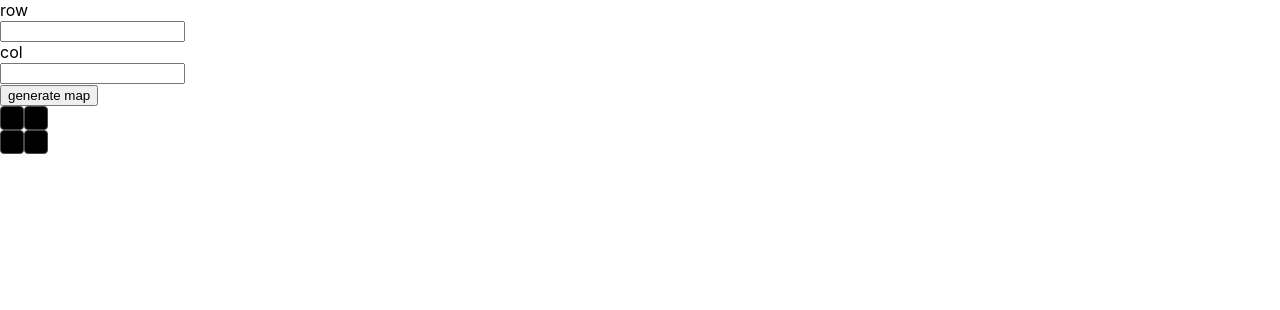
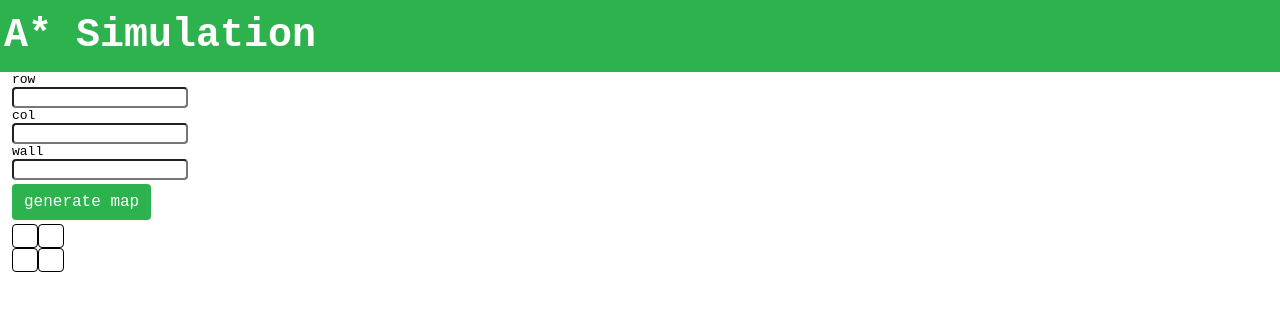
Before and after one commit to asyamirsyad/AstarSimulation, a React (Create React App) app: page / in a window 1280 px wide. Shown: the top 310 px of the page. Built offline with nearby package versions, Linux system fonts and the light colour scheme.

Commit message:
update style

```diff
--- a/package.json
+++ b/package.json
@@ -8,10 +8,12 @@
     "@testing-library/user-event": "^13.5.0",
     "bootstrap": "^5.3.1",
     "clsx": "^2.0.0",
+    "node-sass": "^7.0.3",
     "react": "^18.2.0",
     "react-bootstrap": "^2.8.0",
     "react-dom": "^18.2.0",
     "react-scripts": "5.0.1",
+    "sass": "^1.66.1",
     "web-vitals": "^2.1.4"
   },
   "scripts": {
--- a/src/App.js
+++ b/src/App.js
@@ -2,6 +2,8 @@ import { useEffect, useState } from "react";
 import Grid from "./components/Grid";
 import Input from "./components/Input";
 import Button from "./components/Button";
+import { Container, Row } from "react-bootstrap";
+import Navbar from "./components/NavBar";
 
 function App() {
   const [row, setRow] = useState(3);
@@ -9,6 +11,7 @@ function App() {
   const [trig, setTrig] = useState({});
   const [deactivated, setDeactivated] = useState(false);
   const [wall, setWall] = useState([]);
+  const [wallQty, setWallQty] = useState();
 
   useEffect(() => {
     if (deactivated) {
@@ -22,7 +25,7 @@ function App() {
 
   const generateMap = () => {
     setDeactivated(true);
-    setTrig({ row, col });
+    setTrig({ row, col, wallQty });
   };
 
   useEffect(() => {
@@ -30,14 +33,22 @@ function App() {
   }, [wall]);
 
   return (
-    <div className="col">
+    <>
+      <Navbar title={"A* Simulation"} />
+      <Container fluid>
         <Input label={"row"} onChange={(e) => handleInputChange(e, setRow)} />
         <Input label={"col"} onChange={(e) => handleInputChange(e, setCol)} />
-      <Button onClick={generateMap}>generate map</Button>
+        <Input
+          label={"wall"}
+          onChange={(e) => handleInputChange(e, setWallQty)}
+        />
+        <Button onClick={generateMap} style={{ marginBlock: 4 }}>
+          generate map
+        </Button>
         <Grid
           col={trig.col}
           row={trig.row}
-        numActive={5}
+          numActive={trig.wallQty}
           deactivatePositions={deactivated}
           onChangeValue={(data, gridI) => {
             console.log(data, gridI);
@@ -46,7 +57,8 @@ function App() {
             setWall(position);
           }}
         />
-    </div>
+      </Container>
+    </>
   );
 }
 
--- a/src/components/BlockButton/style.module.scss
+++ b/src/components/BlockButton/style.module.scss
@@ -1,31 +1,30 @@
-.btnBlock{
+.btnBlock {
   height: 24px;
   width: 24px;
-    border-radius: 4px;
-    border: 1px solid rgb(73, 73, 73);
-    &:active{
-        background-color: red;
-    }
-    &:disabled{
-        background-color: rgb(148, 148, 148);
+  border-radius: 4px !important;
+  border: 1px solid rgb(0, 0, 0) !important;
+  background-color: rgb(255, 255, 255) !important;
+  &:disabled {
+    background-color: rgb(21, 20, 20);
   }
 }
 
-.btnWall{
+.btnWall {
   height: 24px;
   width: 24px;
-    border-radius: 4px;
-    border: 1px solid rgb(73, 73, 73);
-    &:disabled{
+  border-radius: 4px !important;
+  border: 1px solid rgb(0, 0, 0) !important;
+  background-color: rgb(0, 0, 0) !important;
+  &:disabled {
     background-color: rgb(0, 0, 0);
   }
 }
 
-.btnActived{
+.btnActived {
   height: 24px;
   width: 24px;
-    border-radius: 4px;
-    border: 1px solid rgb(73, 73, 73);
-    background-color: red;
-
+  border-radius: 4px !important;
+  border: 1px solid #2cb34d !important;
+  background-color: rgb(255, 255, 255) !important;
+  background-color: #2cb34d !important;
 }
--- a/src/components/Button/index.js
+++ b/src/components/Button/index.js
@@ -1,7 +1,12 @@
 import React from "react";
 import ButtonBootstrap from "react-bootstrap/Button";
+import "./style.scss";
 
-const Button = ({ children, ...props }) => {
-  return <ButtonBootstrap {...props}>{children}</ButtonBootstrap>;
+const Button = ({ className, variant, children, ...props }) => {
+  return (
+    <ButtonBootstrap variant={variant} className={className} {...props}>
+      {children}
+    </ButtonBootstrap>
+  );
 };
 export default Button;
--- /dev/null
+++ b/src/components/Button/style.scss
@@ -0,0 +1,4 @@
+.btn {
+  border-radius: 4px !important;
+  font-family: 'Courier New', Courier, monospace !important;
+}
--- a/src/components/Grid/index.js
+++ b/src/components/Grid/index.js
@@ -65,6 +65,7 @@ const Grid = ({
                 <BlockButton
                   type={isWall ? "wall" : "path"}
                   key={`${position.row}-${position.col}`}
+                  id={position.row / position.col}
                   activated={isActivated}
                   deactivated={deactivatePositions}
                   onChangeValue={(data) => onChangeValue(data, position)}
--- a/src/components/Input/index.js
+++ b/src/components/Input/index.js
@@ -1,15 +1,16 @@
 import React from "react";
 import { Form, InputGroup } from "react-bootstrap";
 
-const Input = ({ id, disabled, onChange, label, ...props }) => {
+const Input = ({  id, disabled, onChange, label, ...props }) => {
   return (
-    <Form.Group>
+    <Form.Group style={{ fontFamily: "monospace" }}>
       {label && <Form.Label htmlFor={id}>{label}</Form.Label>}
       <InputGroup>
         <Form.Control
           id={id}
           onChange={onChange}
           disabled={disabled}
+          style={{ borderRadius: 4 }}
           {...props}
         />
       </InputGroup>
--- /dev/null
+++ b/src/components/NavBar/index.js
@@ -0,0 +1,15 @@
+import React from "react";
+import { Navbar as NavbarReact } from "react-bootstrap";
+import "./style.scss";
+
+const Navbar = ({ title }) => {
+  return (
+    <>
+      <NavbarReact className="navbar-top">
+        <h1 style={{ fontWeight: 700, margin: 4 }}>{title}</h1>
+      </NavbarReact>
+    </>
+  );
+};
+
+export default Navbar;
--- /dev/null
+++ b/src/components/NavBar/style.scss
@@ -0,0 +1,11 @@
+.navbar-top {
+  background-color: #2cb34d;
+  padding-top: 10px;
+  position: absolute;
+  font-family: 'Courier New', Courier, monospace;
+  z-index: 1030;
+  right: 0;
+  left: 0;
+  color: white;
+
+}
--- a/src/styles/index.scss
+++ b/src/styles/index.scss
@@ -1,3 +1,44 @@
+$primary: #2cb34d;
+$accent: #039dcc;
+$white: #fff;
+// $accent: #4baff0;
+$primary-light: lighten($primary, 20);
+$secondary: #6a7b76;
+// semantic
+$success: #13ce66;
+$info: #2d8eff;
+$warning: #ffc107;
+$danger: #ff4949;
+
+$font-size-root: 14px;
+
+$theme-colors: (
+  'primary': $primary,
+  'accent': $accent,
+  'white': $white,
+  'secondary': $secondary,
+  'primary-light': $primary-light,
+
+  'success': $success,
+  'info': $info,
+  'warning': $warning,
+  'danger': $danger,
+);
+
+$min-contrast-ratio: 1.5 !default;
+
+$font-family-sans-serif: 'Poppins', -apple-system, BlinkMacSystemFont,
+  'Segoe UI', Roboto, 'Helvetica Neue', Arial, 'Noto Sans', 'Liberation Sans',
+  sans-serif, 'Apple Color Emoji', 'Segoe UI Emoji', 'Segoe UI Symbol',
+  'Noto Color Emoji';
+
+$container-max-widths: (
+  sm: 540px,
+  md: 720px,
+  lg: 960px,
+  xl: 1140px,
+);
+
 @import '~bootstrap/scss/mixins/banner';
 @include bsBanner('');
 
@@ -5,19 +46,19 @@
 // Configuration
 @import '~bootstrap/scss/functions';
 @import '~bootstrap/scss/variables';
-@import '~bootstrap/scss/maps';
+// @import '~bootstrap/scss/maps';
 @import '~bootstrap/scss/mixins';
-@import '~bootstrap/scss/utilities';
+// @import '~bootstrap/scss/utilities';
 
 // Layout & components
-@import '~bootstrap/scss/root';
+// @import '~bootstrap/scss/root';
 @import '~bootstrap/scss/reboot';
 @import '~bootstrap/scss/type';
 @import '~bootstrap/scss/images';
 @import '~bootstrap/scss/containers';
-@import '~bootstrap/scss/grid';
+// @import '~bootstrap/scss/grid';
 @import '~bootstrap/scss/tables';
-@import '~bootstrap/scss/forms';
+// @import '~bootstrap/scss/forms';
 @import '~bootstrap/scss/transitions';
 @import '~bootstrap/scss/dropdown';
 @import '~bootstrap/scss/button-group';
@@ -25,7 +66,7 @@
 @import '~bootstrap/scss/navbar';
 @import '~bootstrap/scss/card';
 @import '~bootstrap/scss/buttons';
-@import '~bootstrap/scss/accordion';
+// @import '~bootstrap/scss/accordion';
 @import '~bootstrap/scss/breadcrumb';
 @import '~bootstrap/scss/pagination';
 @import '~bootstrap/scss/badge';
@@ -46,7 +87,38 @@
 @import '~bootstrap/scss/helpers';
 
 // Utilities
-@import '~bootstrap/scss/utilities/api';
+// @import '~bootstrap/scss/utilities/api';
 // scss-docs-end import-stack
 
-@import 'boostraps/big-paddings.scss';
+// @import 'boostraps/big-paddings.scss';
+
+a {
+  text-decoration: none;
+}
+
+.alert-loader {
+  border-color: #2cb34d rgba(0, 0, 0, 0) #2cb34d rgba(0, 0, 0, 0) !important;
+}
+
+.modal {
+  .btn-close {
+    display: none;
+  }
+}
+
+.modal-backdrop {
+  z-index: 1000;
+}
+
+.modal.show {
+  z-index: 1000;
+}
+
+.nav {
+  --bs-nav-tabs-link-active-color: #2cb34d;
+  --bs-nav-link-color: #6a7b76;
+}
+
+.table > :not(caption) > * > * {
+  box-shadow: none;
+}
```
Also changed, not shown: src/index.js (+6 -1 lines), 1 other file (tests, documents, lock files or other folders). Lines whose indentation alone changed are shown as unchanged.
